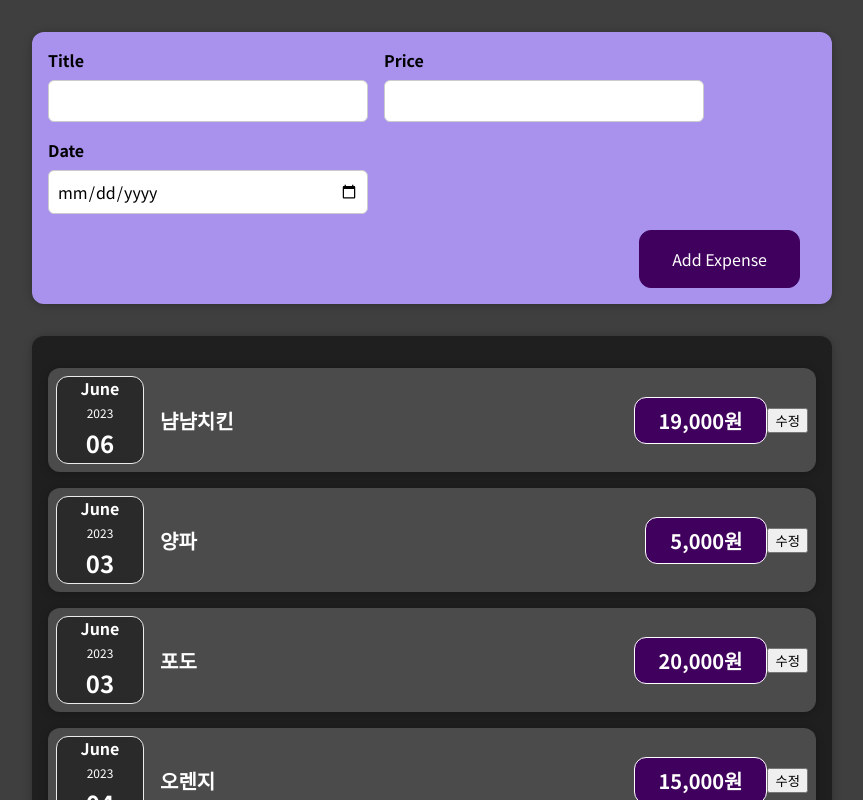
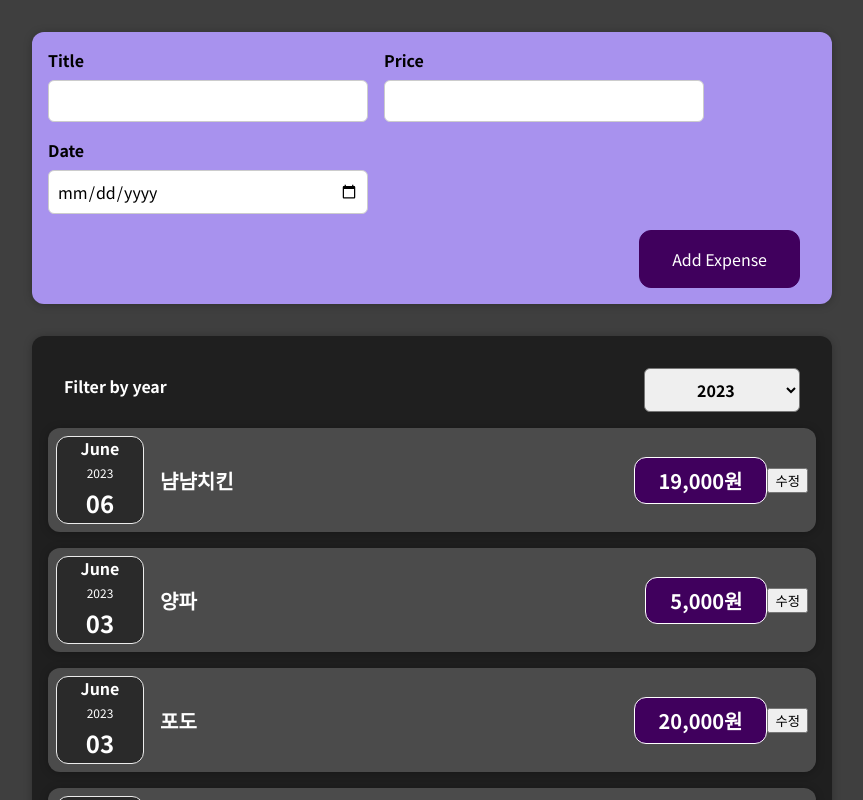
Before and after one commit to soongu/react-basic-study202306, a React (Create React App) app: page / in a window 1280 px wide. Shown: the top 800 px of the page, without its empty margins (208-1071 px from the left). Built offline with nearby package versions, Linux system fonts and the light colour scheme.

Commit message:
#13. 과제 - 선택한 연도를 Expenses로 끌어올려보세요

```diff
--- a/src/components/Expenses/Expenses.js
+++ b/src/components/Expenses/Expenses.js
@@ -1,11 +1,21 @@
-
-import React from 'react';
-import ExpenseItem from './ExpenseItem';
-import './Expenses.css';
+import React, { useState } from "react";
+import ExpenseItem from "./ExpenseItem";
+import "./Expenses.css";
+import Card from "../UI/Card";
+import ExpensesFilter from "./ExpensesFilter";
 
 const Expenses = (props) => {
+  const [filteredYear, setFilteredYear] = useState("2023");
+
+  const filterChangeHandler = (selectedYear) => {
+    setFilteredYear(selectedYear);
+    console.log(selectedYear);
+  };
+
   return (
-    <div className="expenses">
+    <div>
+      <Card className='expenses'>
+        <ExpensesFilter selected={filteredYear} onChangeFilter={filterChangeHandler} />
         <ExpenseItem
           title={props.items[0].title}
           price={props.items[0].price}
@@ -26,8 +36,9 @@
           price={props.items[3].price}
           date={props.items[3].date}
         />
+      </Card>
     </div>
   );
-}
+};
 
 export default Expenses;
--- /dev/null
+++ b/src/components/Expenses/ExpensesFilter.css
@@ -0,0 +1,24 @@
+.expenses-filter {
+  color: white;
+  padding: 0 1rem;
+}
+
+.expenses-filter__control {
+  display: flex;
+  width: 100%;
+  align-items: center;
+  justify-content: space-between;
+  margin: 1rem 0;
+}
+
+.expenses-filter label {
+  font-weight: bold;
+  margin-bottom: 0.5rem;
+}
+
+.expenses-filter select {
+  font: inherit;
+  padding: 0.5rem 3rem;
+  font-weight: bold;
+  border-radius: 6px;
+}
--- /dev/null
+++ b/src/components/Expenses/ExpensesFilter.js
@@ -0,0 +1,27 @@
+import React from 'react';
+
+import './ExpensesFilter.css';
+
+const ExpensesFilter = ({ selected, onChangeFilter }) => {
+
+  const dropdownChangeHandler = (e) => {
+    onChangeFilter(e.target.value);
+  };
+
+  return (
+    <div className='expenses-filter'>
+      <div className='expenses-filter__control'>
+        <label>Filter by year</label>
+        <select value={selected} onChange={dropdownChangeHandler}>
+          <option value='2023'>2023</option>
+          <option value='2022'>2022</option>
+          <option value='2021'>2021</option>
+          <option value='2020'>2020</option>
+          <option value='2019'>2019</option>
+        </select>
+      </div>
+    </div>
+  );
+};
+
+export default ExpensesFilter;
```
Lines whose indentation alone changed are shown as unchanged.
